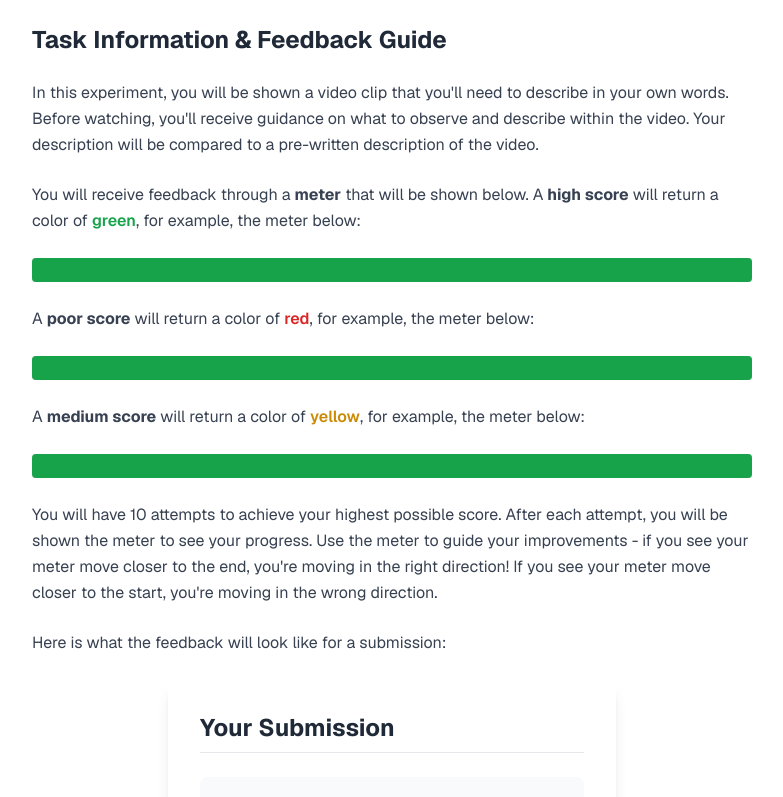
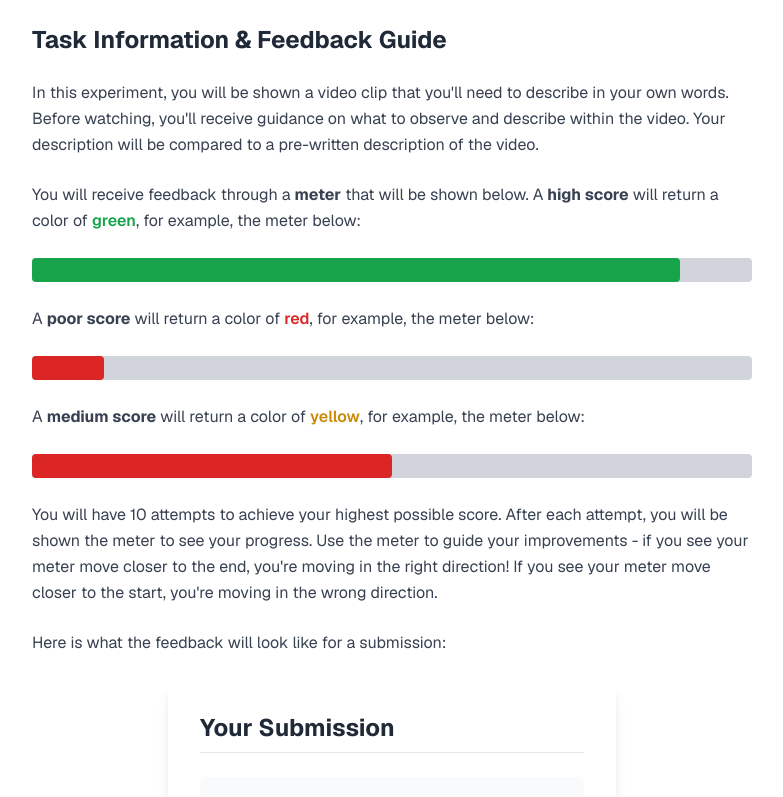
Before and after one commit to jakesosine/shaping_verbal_behavior_through_vector_embeddings, a Next.js app: page /info in a window 1280 px wide. Shown: the top 797 px of the page, without its empty margins (248-1031 px from the left). Built offline with nearby package versions, Linux system fonts and the light colour scheme.

Commit message:
modified typescript errors

```diff
--- a/src/app/(task)/info/page.tsx
+++ b/src/app/(task)/info/page.tsx
@@ -30,20 +30,20 @@ export default function Info() {
                     You will receive feedback through a <strong>meter</strong> that will be shown below. A <strong>high score</strong> will return a color of <span className="text-green-600 font-semibold">green</span>, for example, the meter below:
                 </p>
                 <div className="w-full">
-                    <BulletChart value={0.9} />
+                    <BulletChart normalizedValue={0.9} />
                 </div>
                 <p className="leading-relaxed">
                     A <strong>poor score</strong> will return a color of <span className="text-red-600 font-semibold">red</span>, for example, the meter below:
                 </p>
                 <div className="w-full">
-                    <BulletChart value={.1} />
+                    <BulletChart normalizedValue={.1} />
                 </div>
 
                 <p className="leading-relaxed">
                     A <strong>medium score</strong> will return a color of <span className="text-yellow-600 font-semibold">yellow</span>, for example, the meter below:
                 </p>
                 <div className="w-full">
-                    <BulletChart value={.5} />
+                    <BulletChart normalizedValue={.5} />
                 </div>
                 <p className="leading-relaxed">
                     You will have 10 attempts to achieve your highest possible score. After each attempt, you will be shown the meter to see your progress.
```
